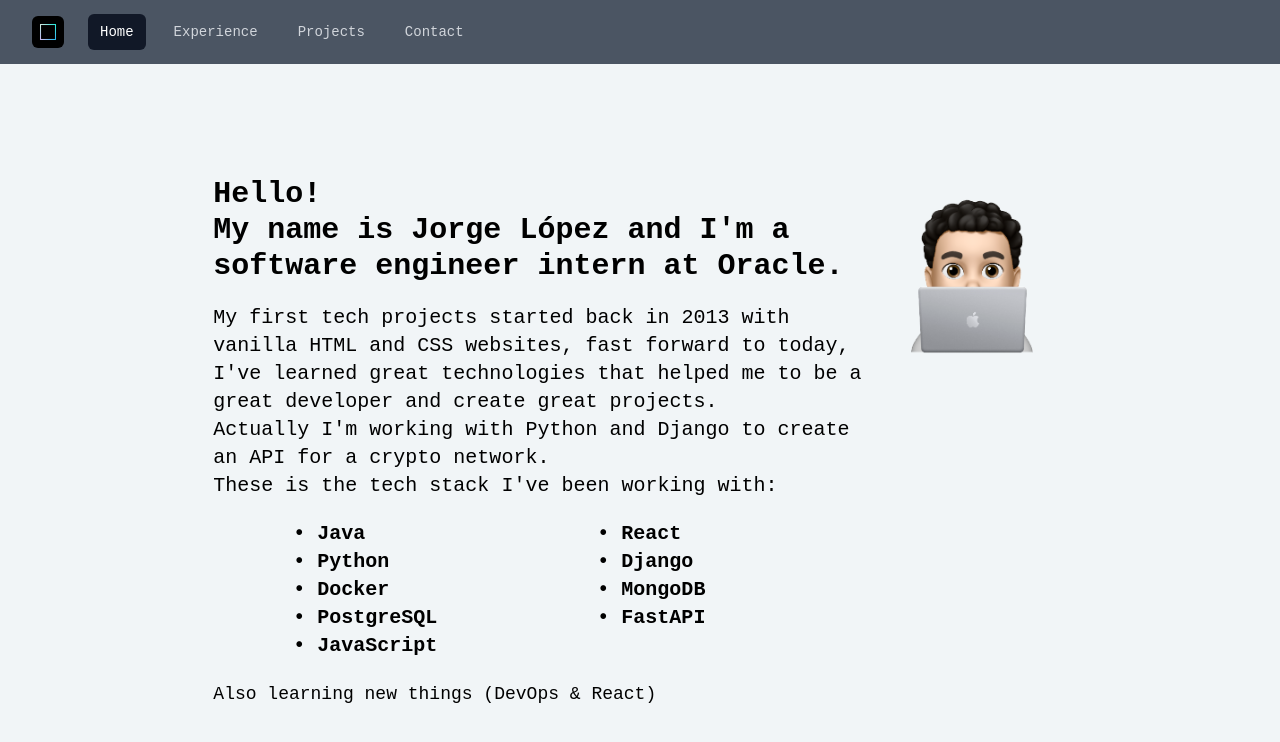
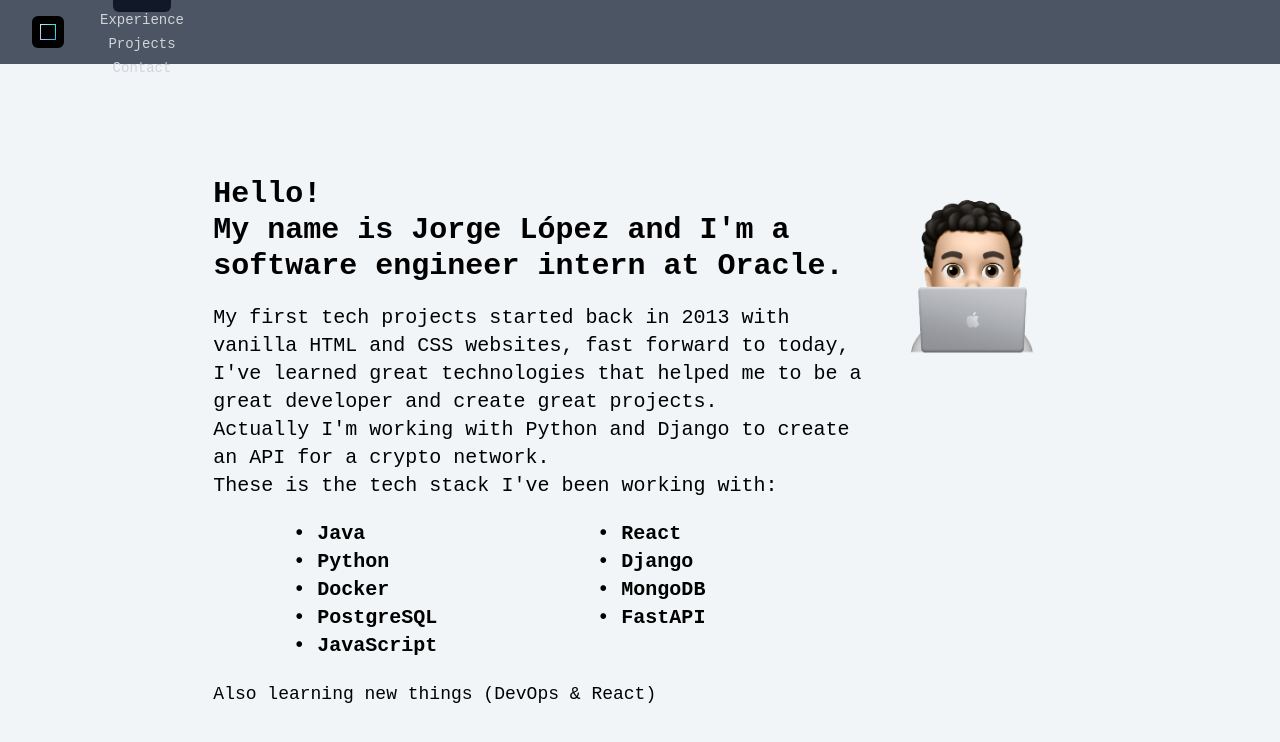
Before and after one commit to jorgelopez08/jlo_portfolio, a React (Create React App) app in the folder client/: page / in a window 1280 px wide. Shown: the top 742 px of the page. Built offline with nearby package versions, Linux system fonts and the light colour scheme.

Commit message:
Test: using Link tag for navigation

```diff
--- a/client/src/Navbar/Navbar.jsx
+++ b/client/src/Navbar/Navbar.jsx
@@ -49,10 +49,18 @@
                 </div>
                 <div className="hidden sm:ml-6 sm:block">
                   <div className="flex space-x-4">
+                    {/* const navigation = [
+                      { name: "Home", href: "/", current: true },
+                      { name: "Experience", href: "/xp", current: false },
+                      { name: "Projects", href: "/projects", current: false },
+                      { name: "Contact", href: "/contact", current: false },
+                    ]; */}
+                    <ul>
                       {navigation.map((item) => (
-                      <a
-                        href={item.href}
+                        <li id={item.name}>
+                          <Link
                             to={item.href}
+                            id={item.name}
                             className={classNames(
                               item.href === location
                                 ? "bg-gray-900 text-white"
@@ -64,8 +72,10 @@
                             }
                           >
                             {item.name}
-                      </a>
+                          </Link>
+                        </li>
                       ))}
+                    </ul>
                   </div>
                 </div>
               </div>
```
Lines whose indentation alone changed are shown as unchanged.
